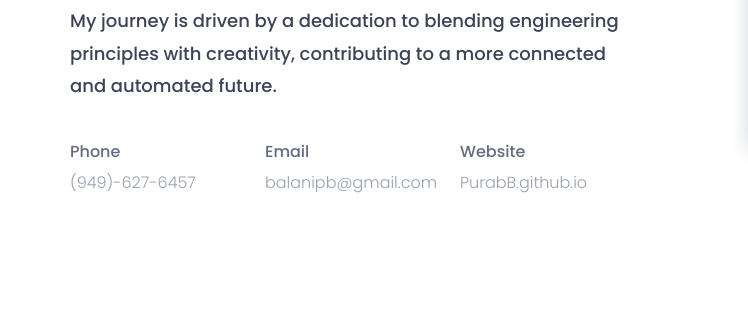
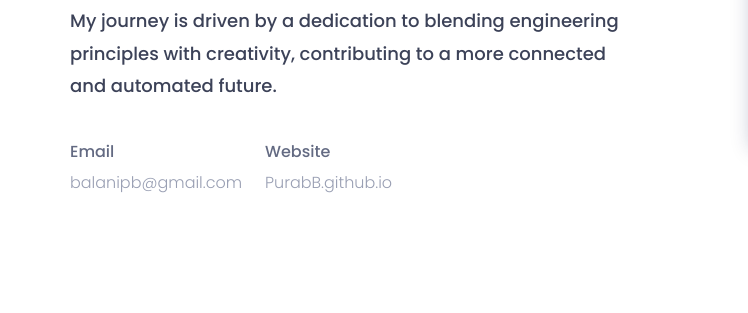
Before and after one commit to PurabB/PurabB.github.io, a plain HTML site: page index.html in a window 1280 px wide. Shown: the part 1274-1587 px from the top of the page, 0-748 px from the left. Drawn offline with nearby package versions, Linux system fonts and the light colour scheme.

Commit message:
Update index.html

```diff
--- a/index.html
+++ b/index.html
@@ -126,12 +126,6 @@
 									I am an Electrical and Computer Engineering student and innovator in robotics and autonomous systems. Passionate about solving real-world problems, I specialize in creating cutting-edge solutions using advanced technologies like computer vision, machine learning, and embedded systems. My journey is driven by a dedication to blending engineering principles with creativity, contributing to a more connected and automated future.
 								</h3>
 								<div class="row">
-									<div class="col-sm-4">
-										<div class="single-about-add-info">
-											<h3>phone</h3>
-											<p>(949)-627-6457</p>
-										</div>
-									</div>
 									<div class="col-sm-4">
 										<div class="single-about-add-info">
 											<h3>email</h3>
@@ -610,10 +604,6 @@
 									</div>
 									<div class="contact-add-info">
 										<div class="single-contact-add-info">
-											<h3>phone</h3>
-											<p>(949)-627-6457</p>
-										</div>
-										<div class="single-contact-add-info">
 											<h3>email</h3>
 											<p>balanipb@gmail.com</p>
 										</div>
```
